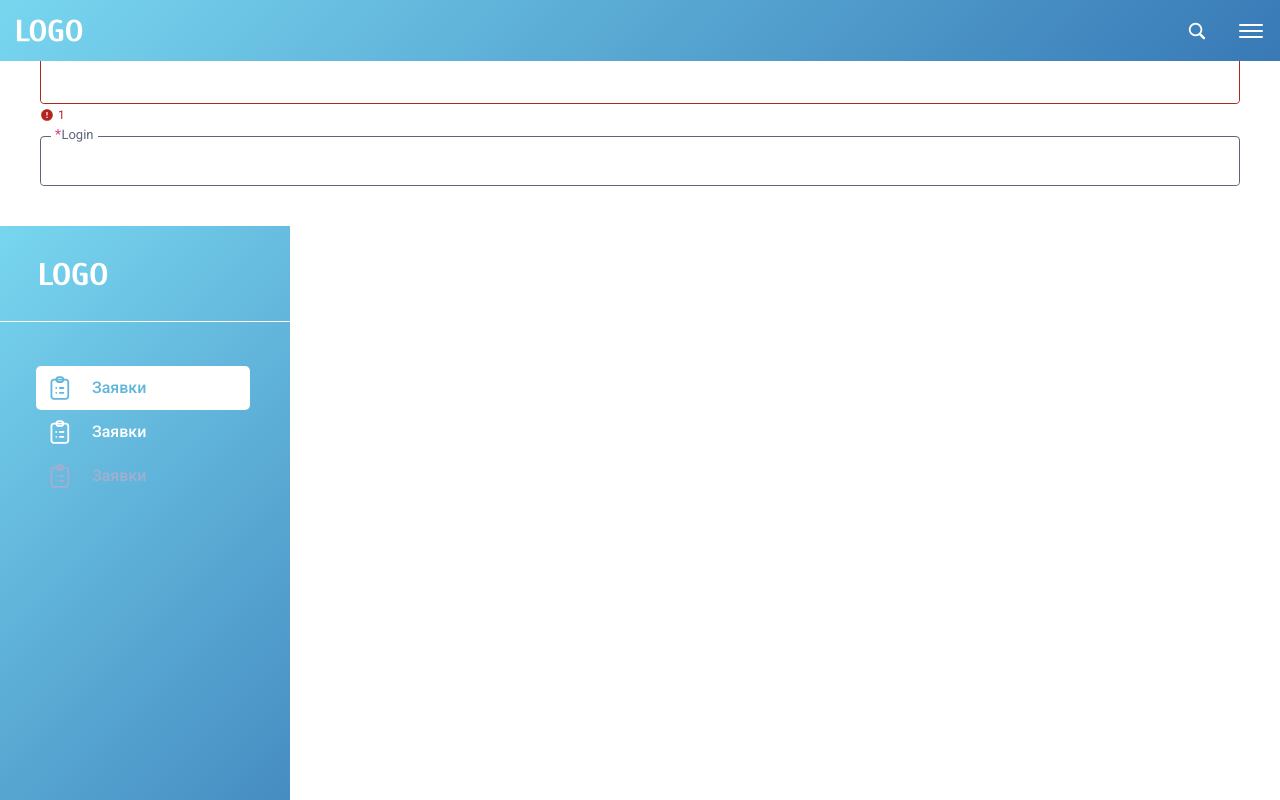
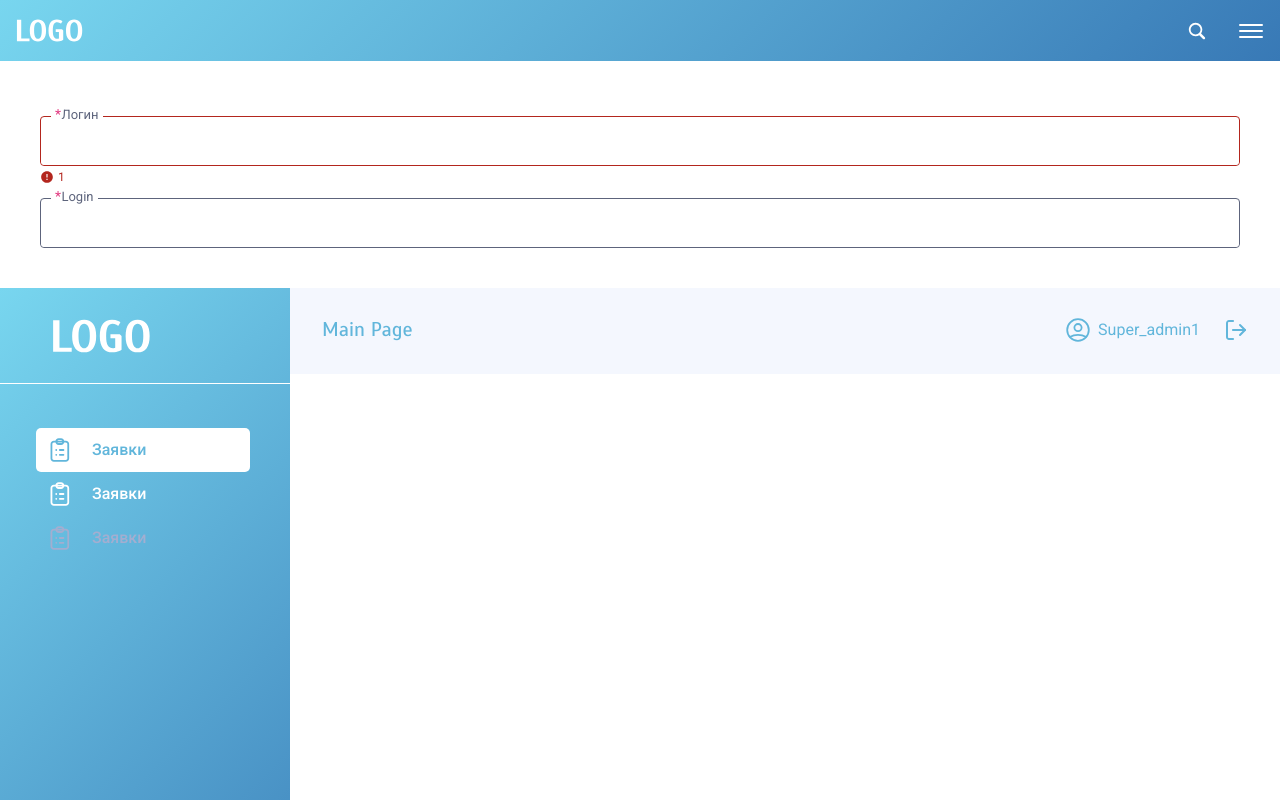
Before and after one commit to it-volunteers-ukraine/ChariERP, a Next.js app in the folder client/: page / in a window 1280 px wide. Shown: the top 800 px of the page. Built offline with nearby package versions, Linux system fonts and the light colour scheme.

Commit message:
create dashboard header

```diff
--- a/client/assets/icons/dashboard/index.tsx
+++ b/client/assets/icons/dashboard/index.tsx
@@ -1 +1,3 @@
 export * as NavBarIcon from './nav-bar';
+export { default as AvatarIcon } from './avatar.svg';
+export { default as ExitIcon } from './exit.svg';
--- /dev/null
+++ b/client/components/dashboard/avatar/index.tsx
@@ -0,0 +1,19 @@
+import { Icon } from '@/assets';
+
+import { IAvatarProps } from './types';
+
+export const Avatar = ({ img, name }: IAvatarProps) => {
+  console.log(img || Icon.DashboardIcon.AvatarIcon);
+
+  return (
+    <div className="flex gap-2 transition-all duration-200 cursor-pointer text-lightBlue hover:drop-shadow-xl">
+      {img !== null ? (
+        <img />
+      ) : (
+        <Icon.DashboardIcon.AvatarIcon width={24} height={24} />
+      )}
+
+      <span className="text-14px">{name}</span>
+    </div>
+  );
+};
--- /dev/null
+++ b/client/components/dashboard/avatar/types.tsx
@@ -0,0 +1,4 @@
+export interface IAvatarProps {
+  name: string;
+  img: string | null;
+}
--- a/client/components/dashboard/dashboard-aside/index.tsx
+++ b/client/components/dashboard/dashboard-aside/index.tsx
@@ -5,9 +5,9 @@ import { DashboardIcon } from '@/assets/icons';
 
 export const DashboardAside = ({}) => {
   return (
-    <aside className="h-dvh bg-boardAside max-w-[290px]">
+    <aside className="h-full bg-boardAside max-w-[290px] w-full">
       <div className="flex items-center w-full h-24 border-b border-b-white pl-[40px]">
-        <Logo className="w-[124px] h-[34px]" />
+        <Logo className="!w-[124px] h-[34px]" />
       </div>
 
       <nav className="p-[44px_36px] flex flex-col">
--- a/client/components/dashboard/dashboard-header/index.tsx
+++ b/client/components/dashboard/dashboard-header/index.tsx
@@ -1,3 +1,27 @@
+import { Icon } from '@/assets';
+
+import { Avatar } from '../avatar';
+
 export const DashboardHeader = ({}) => {
-  return <>dashboard-header</>;
+  const onExit = () => {
+    console.log('Exit');
+  };
+
+  return (
+    <header className="h-[96px] w-full bg-boardHeader border-b border-transparent px-[32px] desktopXl:px-0">
+      <div className="h-full  desktopXl:max-w-[1566px] desktopXl:mx-8 flex items-center justify-between ">
+        <span className="font-scada text-lightBlue text-[20px] font-normal">
+          Main Page
+        </span>
+        <div className="flex gap-6">
+          <Avatar img={null} name="Super_admin1" />
+
+          <Icon.DashboardIcon.ExitIcon
+            onClick={onExit}
+            className="w-6 h-6 transition-all duration-300 cursor-pointer text-lightBlue hover:scale-110 hover:drop-shadow-md"
+          />
+        </div>
+      </div>
+    </header>
+  );
 };
--- a/client/components/dashboard/index.tsx
+++ b/client/components/dashboard/index.tsx
@@ -1,2 +1,3 @@
+export { Avatar } from './avatar';
 export { DashboardAside } from './dashboard-aside';
 export { DashboardHeader } from './dashboard-header';
--- a/client/components/header/index.tsx
+++ b/client/components/header/index.tsx
@@ -9,7 +9,7 @@ import {
 
 export const Header = ({}) => {
   return (
-    <header className="fixed w-full bg-header-gradient py-[19px] desktop:py-[21px]">
+    <header className="fixed w-full top-0 bg-header-gradient py-[19px] desktop:py-[21px]">
       <div className="flex items-center justify-between gap-8 container-chari">
         <Logo />
 
--- a/client/components/index.tsx
+++ b/client/components/index.tsx
@@ -1,6 +1,6 @@
+export { Avatar, DashboardHeader, DashboardAside } from './dashboard';
 export { Burger } from './burger';
 export { Button } from './button';
-export { DashboardHeader, DashboardAside } from './dashboard';
 export { Header } from './header';
 export { Input } from './input';
 export { LanguageSwitcher } from './language-switcher';
--- a/client/pages/_app.tsx
+++ b/client/pages/_app.tsx
@@ -21,8 +21,10 @@ export const scada = Scada({
 
 export default function App({ Component, pageProps }: AppProps) {
   return (
-    <main className={`${roboto.variable} ${scada.variable}`}>
-      <Component {...pageProps} />;
+    <main
+      className={`${roboto.variable} ${scada.variable} pt-[62px] desktop:pt-[68px]`}
+    >
+      <Component {...pageProps} />
     </main>
   );
 }
--- a/client/pages/index.tsx
+++ b/client/pages/index.tsx
@@ -1,4 +1,4 @@
-import { DashboardAside, Header, Input } from '@/components';
+import { DashboardAside, DashboardHeader, Header, Input } from '@/components';
 
 export default function Home() {
   return (
@@ -8,7 +8,14 @@ export default function Home() {
         <Input label="Логин" error="1" />
         <Input label="Login" error="" />
       </div>
-      <DashboardAside />
+
+      <div className="flex h-dvh">
+        <DashboardAside />
+        <div className="flex flex-col w-[calc(100vw-290px)]">
+          <DashboardHeader />
+          <div className="w-full h-full overflow-y-auto"></div>
+        </div>
+      </div>
     </>
   );
 }
--- a/client/tailwind.config.ts
+++ b/client/tailwind.config.ts
@@ -1,10 +1,14 @@
 import type { Config } from 'tailwindcss';
 const defaultTheme = require('tailwindcss/defaultConfig');
 
+//Colors
 const blue = '#2C73AC';
 const white = '#FFFFFF';
+const lightBlue = '#61B6DB';
 const blueCrayola = '#78D6EF';
 const deepBlue = '#3879B6';
+
+//Gradients
 const blueCrayolaToDeepBlue = `linear-gradient(135deg, ${blueCrayola} 0%, ${deepBlue} 100%)`;
 
 const config: Config = {
@@ -17,7 +21,8 @@ const config: Config = {
     extend: {
       ...defaultTheme,
       colors: {
-        white: white,
+        white,
+        lightBlue,
         'dark-blue': blue,
         btn: {
           text: white,
@@ -48,6 +53,7 @@ const config: Config = {
           hover: '#3B91BE',
           active: white,
         },
+        boardHeader: '#F4F7FE',
       },
       backgroundImage: {
         burger: 'linear-gradient(315deg, #78D6EF 0%, #3879B6 100%)',
```
Also changed, not shown: client/assets/icons/dashboard/avatar.svg (added), client/assets/icons/dashboard/exit.svg (added).
